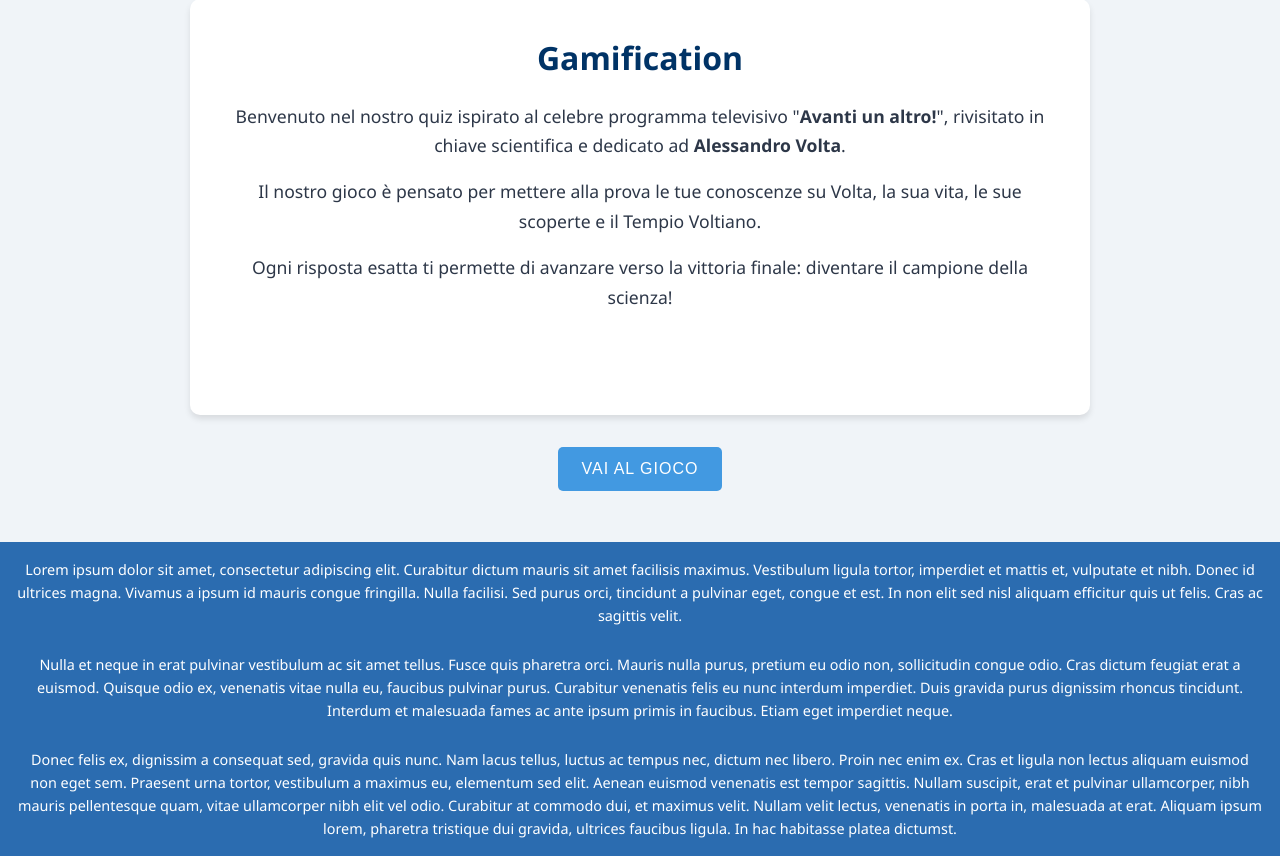
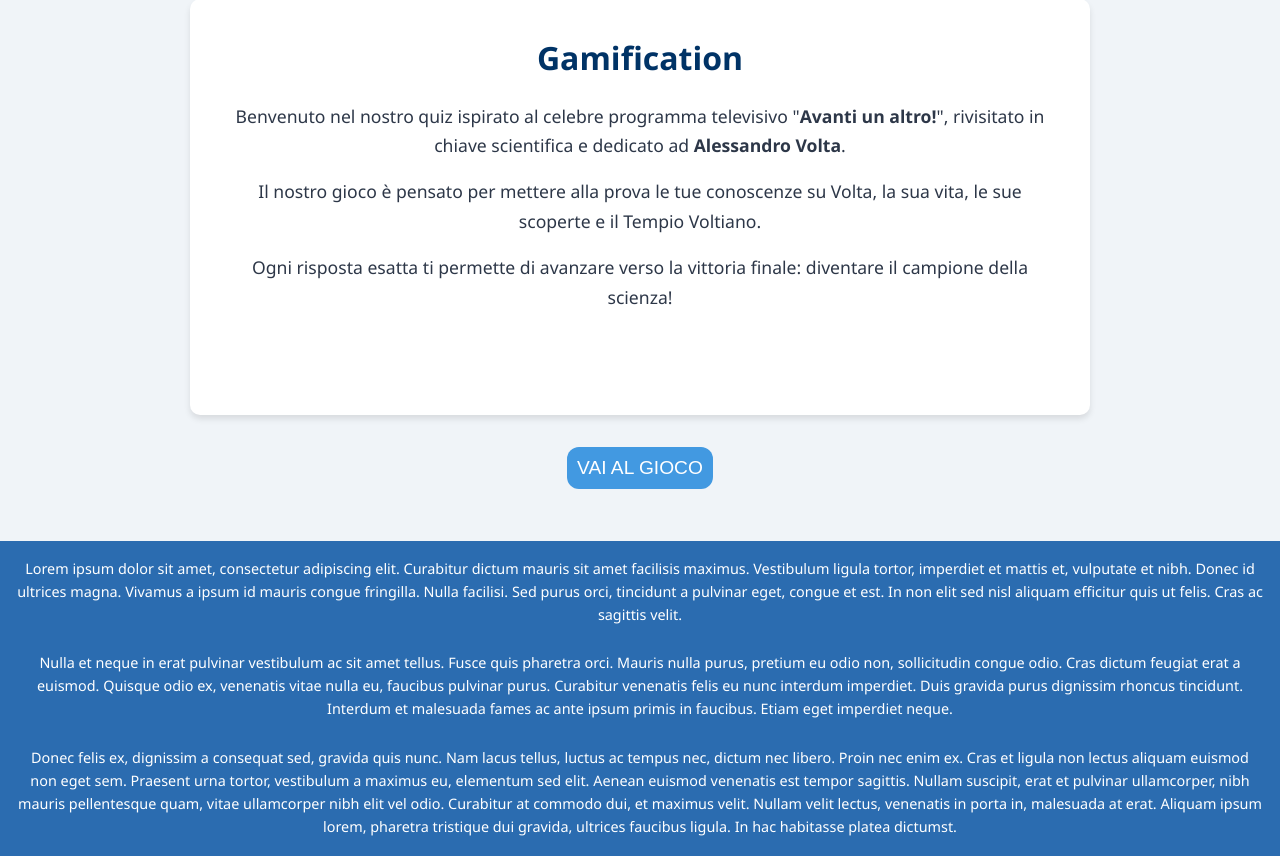
Before and after one commit to TheFCorti/Volta, a Django app: page /gamification in a window 1280 px wide. Shown: the part 134-990 px from the top of the page. Run offline with Django 5.2, Linux system fonts and the light colour scheme.

Commit message:
modificato pulsante val al gioco

```diff
--- a/server/museo/museo/mv/museo/templates/gamification.html
+++ b/server/museo/museo/mv/museo/templates/gamification.html
@@ -35,9 +35,12 @@
     <br><br>
 </div>
     <div>
-        <form action = "{% url 'game'%}">
-            <input type = "submit" value="Vai al gioco">
-        </form>
+        <button style="padding: 10px; background-color: #4299e1; border-style: none; border-radius: 0.75rem;"><a style="text-decoration: none; color: white; text-transform: uppercase; font-size: 1.2rem;" href="/game?categoriaQuiz=test">Vai al gioco</a></button>
+        <!--
+            <form action = "/game?categoriaQuiz=test">
+                <input type = "submit" value="Vai al gioco">
+            </form>
+        -->
     </div>
     <br><br>
 {% endblock %}
```
Also changed, not shown: server/museo/museo/mv/db.sqlite3.
